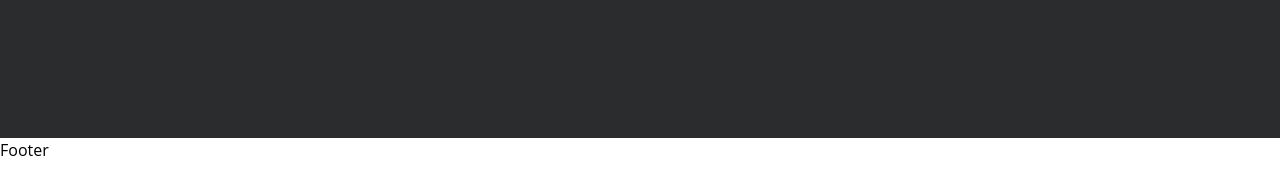
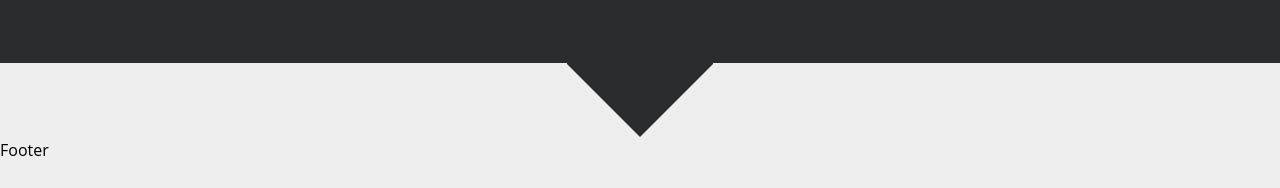
Before and after one commit to KaiNakamura/kainakamura.com, a Next.js app: page / in a window 1280 px wide. Shown: the part 446-634 px from the top of the page. Built offline with nearby package versions, Linux system fonts and the light colour scheme.

Commit message:
Add hero section arrow

```diff
--- a/components/Hero.tsx
+++ b/components/Hero.tsx
@@ -2,6 +2,7 @@ import Image from "next/image";
 
 export default function Hero() {
   return (
+    <div className="relative overflow-hidden">
       <section className="width-screen min-h-[65vh] bg-gray flex justify-center items-center">
         <div className="flex justify-center items-center gap-4 sm:gap-8 md:gap-10 lg:gap-12 xl:gap-16">
           <div>
@@ -21,5 +22,12 @@ export default function Hero() {
           />
         </div>
       </section>
+      <div className="width-screen h-[75px] mt-[-75px]">
+        <div className="absolute bg-transparent w-0 h-0 left-[calc(50%-75px+1px)] border-solid border-b-[75px] border-b-white border-r-[75px] border-r-transparent"></div>
+        <div className="absolute bg-transparent w-0 h-0 left-[calc(50%-1px)] border-solid border-b-[75px] border-b-white border-l-[75px] border-l-transparent"></div>
+        <div className="absolute w-[calc(50%+2px)] h-[75px] left-[calc(-75px)] bg-white"></div>
+        <div className="absolute w-[calc(50%-75px+2px)] h-[75px] left-[calc(50%+75px-2px)] bg-white"></div>
+      </div>
+    </div>
   );
 }
--- a/pages/_app.tsx
+++ b/pages/_app.tsx
@@ -6,7 +6,7 @@ import Head from "next/head";
 
 export default function App({ Component, pageProps }: AppProps) {
   return (
-    <>
+    <div className="bg-white min-h-screen">
       <Head>
         <title>
           Kai Nakamura
@@ -16,6 +16,6 @@ export default function App({ Component, pageProps }: AppProps) {
       <NavBar />
       <Component {...pageProps} />
       <Footer />
-    </>
+    </div>
   );
 }
--- a/tailwind.config.js
+++ b/tailwind.config.js
@@ -20,6 +20,7 @@ module.exports = {
       yellow: "#F2E298",
       green: "#3ACF38",
       blue: "#379DC2",
+      transparent: "transparent",
     },
     extend: {},
   },
```
Lines whose indentation alone changed are shown as unchanged.
